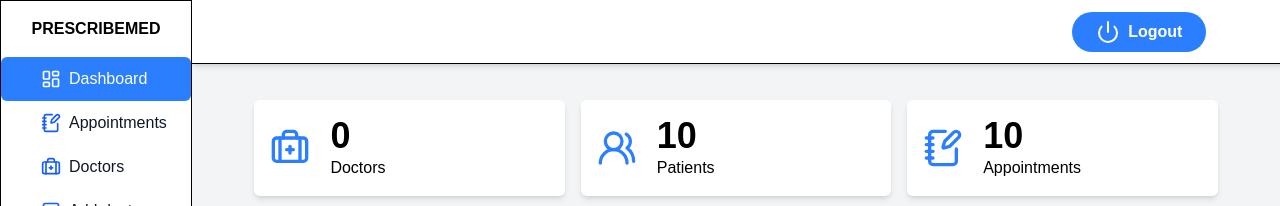
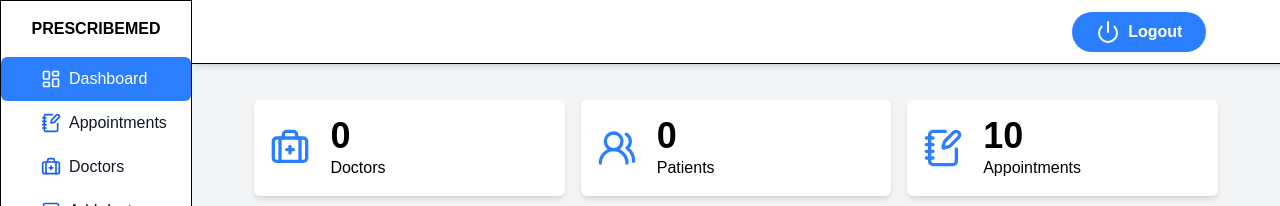
Before and after one commit to TONY-OCHIENG/PrescribeMed, a React (Vite) app in the folder client/: page /admin in a window 1280 px wide. Shown: the top 206 px of the page. Built offline with nearby package versions, Linux system fonts and the light colour scheme; no server answers.

Commit message:
Displaying the total number of patients

```diff
--- a/client/src/pages/Dashboard.jsx
+++ b/client/src/pages/Dashboard.jsx
@@ -6,6 +6,8 @@ import axios from 'axios'
 
 function Dashboard() {
     const [totalDoctors,setTotalDoctors] = useState(0)
+    const [totalPatients,setTotalPatients] = useState(0)
+    const [totalAppointments,setTotalAppointments] = useState(0)
     useEffect(() => {
         axios.get('http://localhost:5000/api/actions/totalDoctors')
         .then((response) => {
@@ -19,6 +21,20 @@ function Dashboard() {
             console.log(error)
         })
     },[])
+     useEffect(() => {
+        axios.get('http://localhost:5000/api/actions/totalPatients')
+        .then((response) => {
+            if (response.data.success) {
+                setTotalPatients(response.data.results)
+            } else {
+                setTotalPatients(null)
+            }
+        })
+        .catch((error) => {
+            console.log(error)
+        })
+    },[])
+
 
   return (
     <div className='w-full md:max-w-[90%] px-2 mx-auto '>
@@ -33,7 +49,7 @@ function Dashboard() {
        <div className='p-4 bg-white rounded-md shadow-md flex items-center gap-5'>
             <Users2 className='h-10 w-10 text-blue-500'/>
             <div className='flex flex-col'>
-                <h1 className='md:text-4xl text-3xl font-extrabold'>10</h1>
+                <h1 className='md:text-4xl text-3xl font-extrabold'>{totalPatients}</h1>
                 <p>Patients</p>
             </div>
         </div>
```
